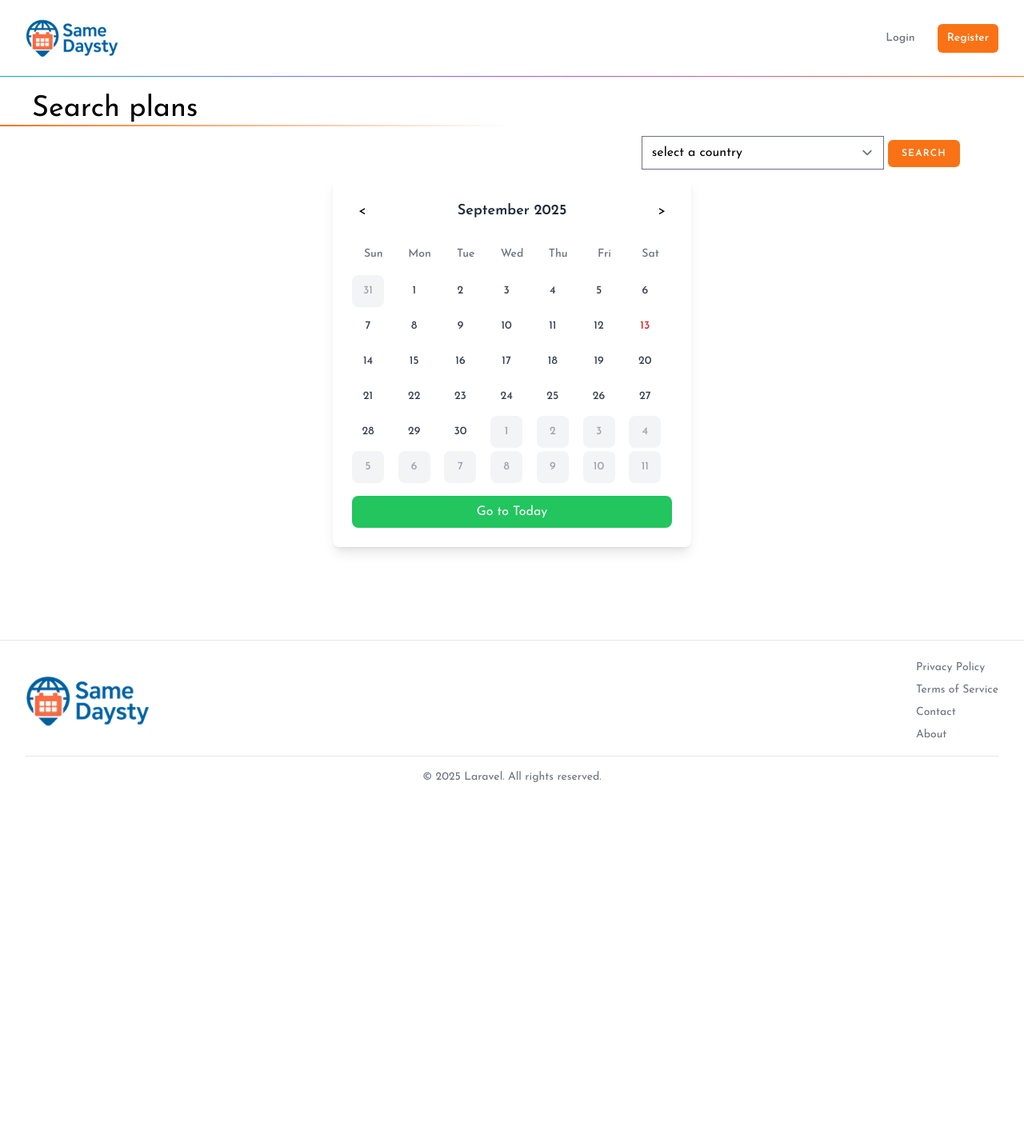
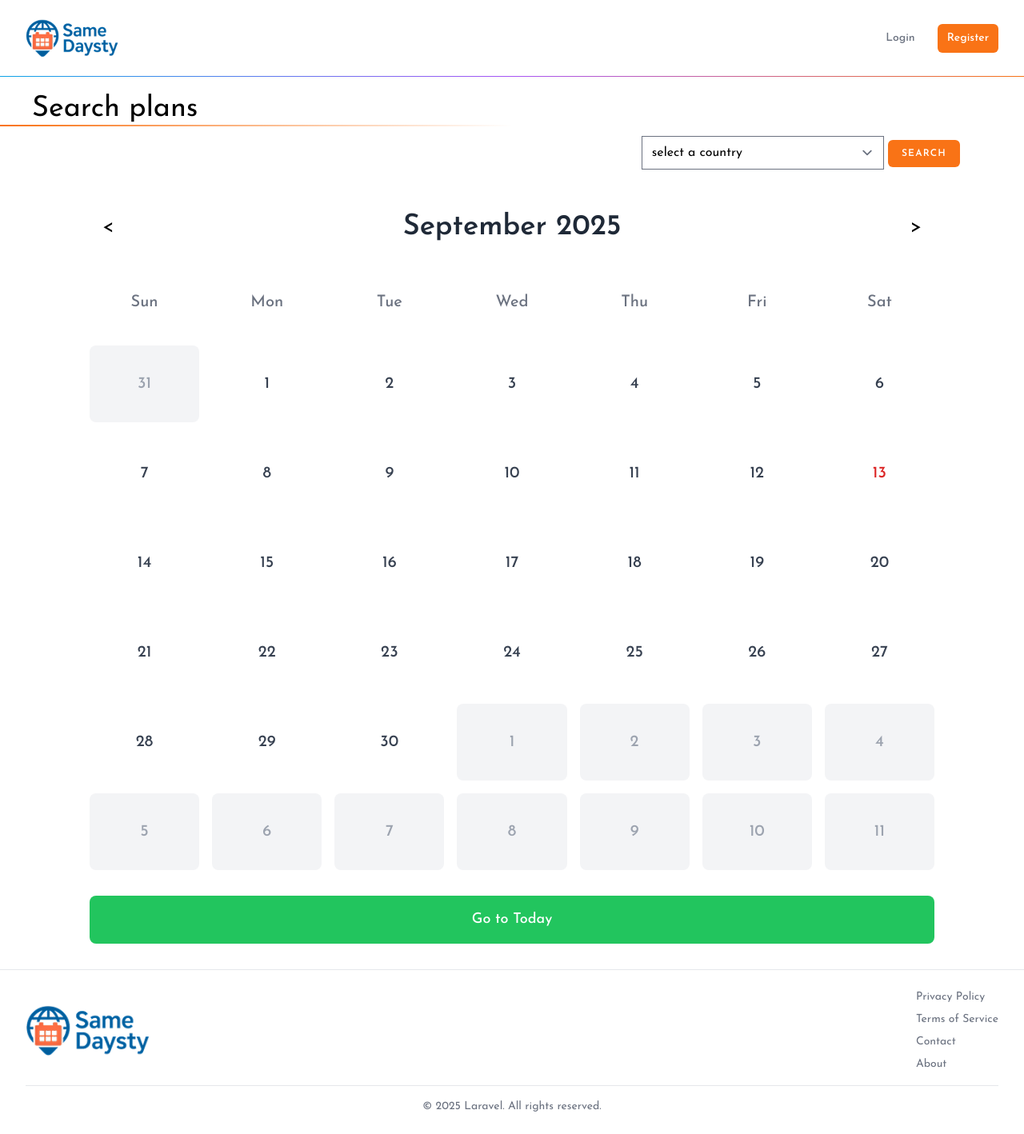
Before and after one commit to kredo-school/35th_samedaysty, a Laravel app: page /plan/search in a window 1280 px wide. Shown: the whole page at 80% size. Before the commit the page ends 978 px from the top, so only its background shows below. Run offline with Laravel 12, Linux system fonts and the light colour scheme; data comes from the database, SQL or seed files in the repository; data that the repository does not hold is empty; style sheets or scripts are compiled from the project's sources; parts of the project's set-up code (start-up, migrations or seed data) failed here and were passed over; some libraries are stand-ins or nearby versions.

Commit message:
update calendar component.

```diff
--- a/app/Http/Controllers/PlanController.php
+++ b/app/Http/Controllers/PlanController.php
@@ -9,13 +9,15 @@ use App\Models\TravelPlan;
 
 class PlanController extends Controller
 {
-    public function detail(){ //show plan details
+    public function detail()
+    { //show plan details
         return view('plans.show-plan');
     }
 
-    public function search(Request $request){
+    public function search(Request $request)
+    {
         $all_countries = Country::all();
-        if($request->country){
+        if ($request->country) {
             $country = Country::find($request->country);
             $all_plans = TravelPlan::where('country_id', $request->country)->get();
         } else {
@@ -24,20 +26,27 @@ class PlanController extends Controller
         }
 
         return view('plans.search-plan')->with('all_countries', $all_countries)
-                                            ->with('country', $country)
-                                            ->with('all_plans', $all_plans);
+            ->with('country', $country)
+            ->with('all_plans', $all_plans);
 
     }
 
-    public function apiIndex(){
-        $all_plans = TravelPlan::all()->map(function ($plan) {
+    public function apiIndex()
+    {
+
+        $all_plans = TravelPlan::with('country')->get()->map(function ($plan) {
             return [
                 'title' => $plan->title,
                 'start' => $plan->start_date,
-                'end'   => $plan->end_date,
-                'id'    => $plan->id,
+                'end' => $plan->end_date,
+                'id' => $plan->id,
+                'country' => $plan->country ? $plan->country->name : '',
+                'country_code' => $plan->country ? $plan->country->code : '',
+                'participants' => $plan->participants ?? 0,
+                'max_participants' => $plan->max_participants ?? 0,
+                'description' => $plan->description ?? '',
             ];
-        }) ;
+        });
         return response()->json($all_plans);
     }
 
--- a/app/Models/TravelPlan.php
+++ b/app/Models/TravelPlan.php
@@ -3,10 +3,10 @@
 namespace App\Models;
 
 use Illuminate\Database\Eloquent\Model;
+use Illuminate\Database\Eloquent\Relations\BelongsTo;
 
 class TravelPlan extends Model
 {
-    //
     protected $fillable = [
         'user_id',
         'title',
@@ -16,4 +16,12 @@ class TravelPlan extends Model
         'description',
         'max_participants',
     ];
+
+    /**
+     * Get the country that owns the travel plan.
+     */
+    public function country(): BelongsTo
+    {
+        return $this->belongsTo(Country::class);
+    }
 }
--- a/resources/views/components/calendar.blade.php
+++ b/resources/views/components/calendar.blade.php
@@ -1,39 +1,42 @@
-<div x-data="calendar()" x-init="init()" class="max-w-md mx-auto bg-white rounded-lg shadow-lg p-6">
+<div x-data="calendar()" x-init="init()" class="w-full min-h-screen bg-white p-8">
     <!-- Header -->
-    <div class="flex items-center justify-between mb-4">
-        <button @click="previousMonth()" class="p-2 hover:bg-gray-100 rounded-lg">
+    <div class="flex items-center justify-between mb-8">
+        <button @click="previousMonth()" class="p-4 hover:bg-gray-100 rounded-lg text-2xl">
             &lt;
         </button>
-        <h2 class="text-lg font-semibold text-gray-800" x-text="currentMonthName + ' ' + currentYear"></h2>
-        <button @click="nextMonth()" class="p-2 hover:bg-gray-100 rounded-lg">
+        <h2 class="text-4xl font-semibold text-gray-800" x-text="currentMonthName + ' ' + currentYear"></h2>
+        <button @click="nextMonth()" class="p-4 hover:bg-gray-100 rounded-lg text-2xl">
             &gt;
         </button>
     </div>
 
     <!-- Weekdays -->
-    <div class="grid grid-cols-7 gap-1 mb-2">
+    <div class="grid grid-cols-7 gap-4 mb-6">
         <template x-for="day in weekDays" :key="day">
-            <div class="text-center text-sm font-medium text-gray-500 py-2" x-text="day"></div>
+            <div class="text-center text-xl font-medium text-gray-500 py-4" x-text="day"></div>
         </template>
     </div>
 
     <!-- Calendar Grid -->
-    <div class="grid grid-cols-7 gap-1">
+    <div class="grid grid-cols-7 gap-4">
         <template x-for="date in calendarDays" :key="date.key">
             <div class="relative">
-                <button @click="selectDate(date)" :class="{
-                            'bg-blue-500 text-white hover:bg-blue-600': date.isSelected,
-                            'bg-gray-100 text-gray-400': date.isOtherMonth,
-                            'bg-white text-gray-700 hover:bg-gray-50': !date.isOtherMonth && !date.isSelected,
-                            'bg-red-100 text-red-600': date.isToday
-                        }" class="h-10 w-10 rounded-lg text-sm font-medium transition-colors duration-200"
+                <button @click="selectDate(date)"
+                    :class="{
+                        'bg-blue-500 text-white hover:bg-blue-600': date.isSelected,
+                        'bg-gray-100 text-gray-400': date.isOtherMonth,
+                        'bg-white text-gray-700 hover:bg-gray-50': !date.isOtherMonth && !date.isSelected,
+                        'bg-red-100 text-red-600': date.isToday
+                    }"
+                    class="h-24 w-full rounded-lg text-xl font-medium transition-colors duration-200"
                     :disabled="date.isOtherMonth" x-text="date.day"></button>
 
-                <!-- Event dots -->
+                <!-- Event flags -->
                 <div class="absolute -bottom-1 left-1/2 transform -translate-x-1/2 flex space-x-1">
                     <template x-for="event in getEventsForDate(date.date)" :key="event.id">
-                        <div class="w-2 h-2 rounded-full" :style="`background-color: ${event.backgroundColor}`"
-                            :title="event.title"></div>
+                        <i x-show="event.extendedProps.country_code"
+                            :class="`fi fi-${event.extendedProps.country_code.toLowerCase()}`" class="text-lg"
+                            :title="event.title"></i>
                     </template>
                 </div>
             </div>
@@ -41,19 +44,22 @@
     </div>
 
     <!-- Selected Date Events -->
-    <div class="mt-4 p-3 bg-gray-50 rounded-lg" x-show="selectedDate">
-        <p class="text-sm text-gray-600">
+    <div class="mt-8 p-6 bg-gray-50 rounded-lg" x-show="selectedDate">
+        <p class="text-lg text-gray-600">
             Selected Date: <span class="font-medium" x-text="selectedDateFormatted"></span>
         </p>
 
         <div class="mt-3" x-show="getEventsForDate(selectedDate).length > 0">
-            <h4 class="text-sm font-medium text-gray-700 mb-2">Events:</h4>
+            <h4 class="text-lg font-medium text-gray-700 mb-4">Events:</h4>
             <div class="space-y-2">
                 <template x-for="event in getEventsForDate(selectedDate)" :key="event.id">
-                    <div class="p-2 rounded-md text-xs"
-                        :style="`background-color: ${event.backgroundColor}20; border-left: 3px solid ${event.backgroundColor}`">
-                        <div class="font-medium" x-text="event.title"></div>
-                        <div class="text-gray-500"
+                    <div class="p-4 rounded-md text-base bg-gray-50 border-l-4 border-blue-500">
+                        <div class="flex items-center gap-2">
+                            <i x-show="event.extendedProps.country_code"
+                                :class="`fi fi-${event.extendedProps.country_code.toLowerCase()}`" class="text-lg"></i>
+                            <div class="font-medium" x-text="event.title"></div>
+                        </div>
+                        <div class="text-gray-500 mt-1"
                             x-text="event.extendedProps.country ? `${event.extendedProps.country} • ${event.extendedProps.participants}/${event.extendedProps.max_participants} participants` : ''">
                         </div>
                         <div class="text-gray-600" x-text="event.extendedProps.description"></div>
@@ -64,8 +70,9 @@
     </div>
 
     <!-- Go to Today -->
-    <div class="mt-4">
-        <button @click="goToToday()" class="w-full bg-green-500 text-white py-2 px-4 rounded-lg hover:bg-green-600">
+    <div class="mt-8">
+        <button @click="goToToday()"
+            class="w-full bg-green-500 text-white py-4 px-6 rounded-lg hover:bg-green-600 text-lg font-medium">
             Go to Today
         </button>
     </div>
@@ -90,11 +97,11 @@
                             title: plan.title,
                             start: new Date(plan.start),
                             end: new Date(plan.end),
-                            backgroundColor: '#3B82F6',
                             extendedProps: {
                                 type: 'travel_plan',
                                 travel_plan_id: plan.id,
                                 country: plan.country ?? '',
+                                country_code: plan.country_code ?? '',
                                 participants: plan.participants ?? 0,
                                 max_participants: plan.max_participants ?? 0,
                                 description: plan.description ?? ''
@@ -104,24 +111,35 @@
                     });
             },
 
-            get currentYear() { return this.currentDate.getFullYear(); },
-            get currentMonth() { return this.currentDate.getMonth(); },
+            get currentYear() {
+                return this.currentDate.getFullYear();
+            },
+            get currentMonth() {
+                return this.currentDate.getMonth();
+            },
             get currentMonthName() {
-                const months = ['January', 'February', 'March', 'April', 'May', 'June', 'July', 'August', 'September', 'October', 'November', 'December'];
+                const months = ['January', 'February', 'March', 'April', 'May', 'June', 'July', 'August',
+                    'September', 'October', 'November', 'December'
+                ];
                 return months[this.currentMonth];
             },
             get selectedDateFormatted() {
                 if (!this.selectedDate) return '';
                 return this.selectedDate.toLocaleDateString('en-US', {
-                    year: 'numeric', month: 'long', day: 'numeric', weekday: 'long'
+                    year: 'numeric',
+                    month: 'long',
+                    day: 'numeric',
+                    weekday: 'long'
                 });
             },
             get calendarDays() {
-                const year = this.currentYear, month = this.currentMonth;
+                const year = this.currentYear,
+                    month = this.currentMonth;
                 const firstDay = new Date(year, month, 1);
                 const startDate = new Date(firstDay);
                 startDate.setDate(startDate.getDate() - firstDay.getDay());
-                const days = [], today = new Date();
+                const days = [],
+                    today = new Date();
                 for (let w = 0; w < 6; w++) {
                     for (let d = 0; d < 7; d++) {
                         const currentDate = new Date(startDate);
@@ -129,18 +147,31 @@
                         const isOtherMonth = currentDate.getMonth() !== month;
                         const isToday = this.isSameDate(currentDate, today);
                         const isSelected = this.selectedDate && this.isSameDate(currentDate, this.selectedDate);
-                        days.push({ date: currentDate, day: currentDate.getDate(), key: currentDate.toISOString(), isOtherMonth, isToday, isSelected });
+                        days.push({
+                            date: currentDate,
+                            day: currentDate.getDate(),
+                            key: currentDate.toISOString(),
+                            isOtherMonth,
+                            isToday,
+                            isSelected
+                        });
                     }
                 }
                 return days;
             },
-            isSameDate(d1, d2) { return d1.getFullYear() === d2.getFullYear() && d1.getMonth() === d2.getMonth() && d1.getDate() === d2.getDate(); },
+            isSameDate(d1, d2) {
+                return d1.getFullYear() === d2.getFullYear() && d1.getMonth() === d2.getMonth() && d1.getDate() === d2
+                    .getDate();
+            },
             getEventsForDate(date) {
                 if (!date) return [];
-                const checkDate = new Date(date); checkDate.setHours(0, 0, 0, 0);
+                const checkDate = new Date(date);
+                checkDate.setHours(0, 0, 0, 0);
                 return this.events.filter(e => {
-                    const start = new Date(e.start); start.setHours(0, 0, 0, 0);
-                    const end = new Date(e.end); end.setHours(0, 0, 0, 0);
+                    const start = new Date(e.start);
+                    start.setHours(0, 0, 0, 0);
+                    const end = new Date(e.end);
+                    end.setHours(0, 0, 0, 0);
                     return checkDate >= start && checkDate <= end;
                 });
             },
@@ -154,9 +185,16 @@
                     });
                 }
             },
-            previousMonth() { this.currentDate = new Date(this.currentYear, this.currentMonth - 1, 1); },
-            nextMonth() { this.currentDate = new Date(this.currentYear, this.currentMonth + 1, 1); },
-            goToToday() { this.currentDate = new Date(); this.selectedDate = new Date(); }
+            previousMonth() {
+                this.currentDate = new Date(this.currentYear, this.currentMonth - 1, 1);
+            },
+            nextMonth() {
+                this.currentDate = new Date(this.currentYear, this.currentMonth + 1, 1);
+            },
+            goToToday() {
+                this.currentDate = new Date();
+                this.selectedDate = new Date();
+            }
         }
     }
 </script>
```
Also changed, not shown: resources/views/components/advanced-calendar.blade.php (+16 -16 lines).
